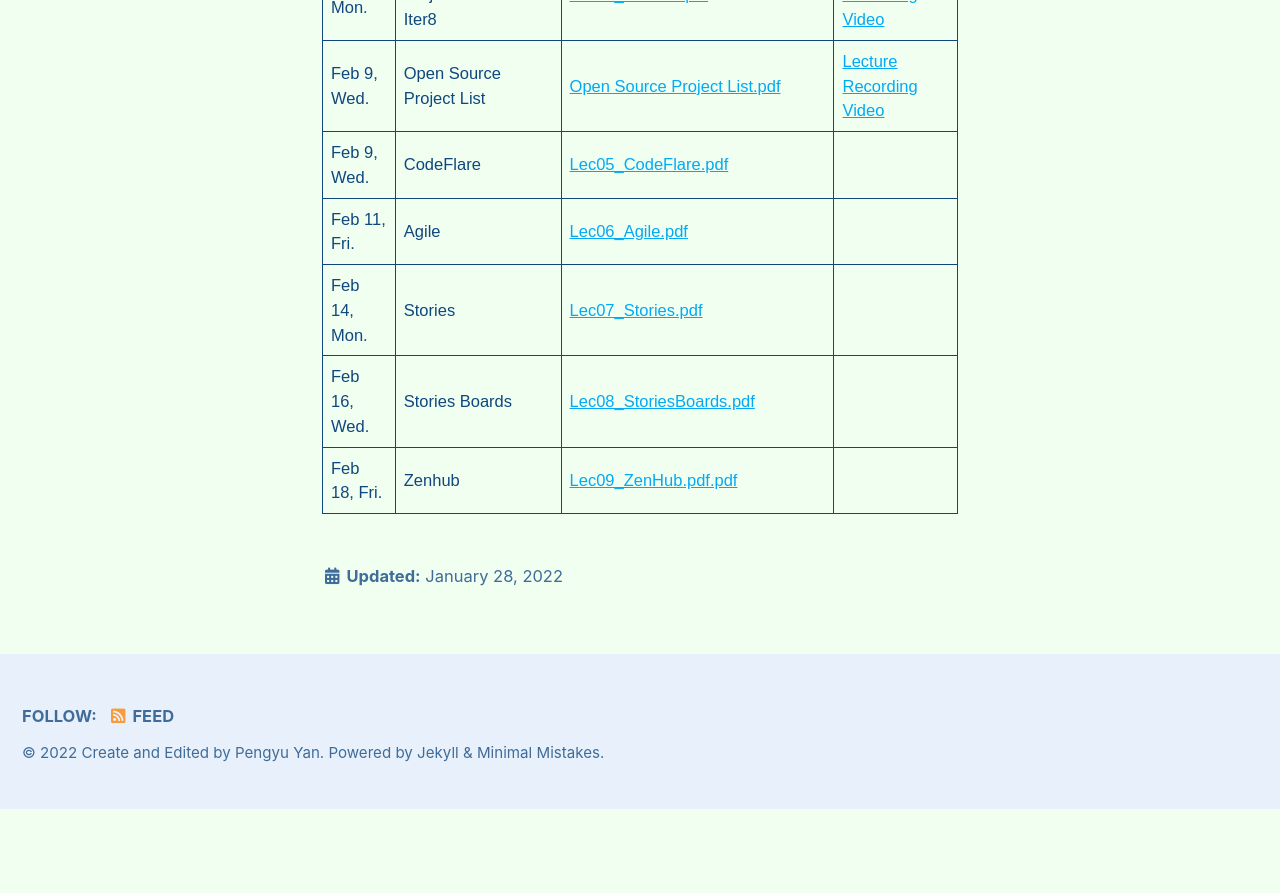
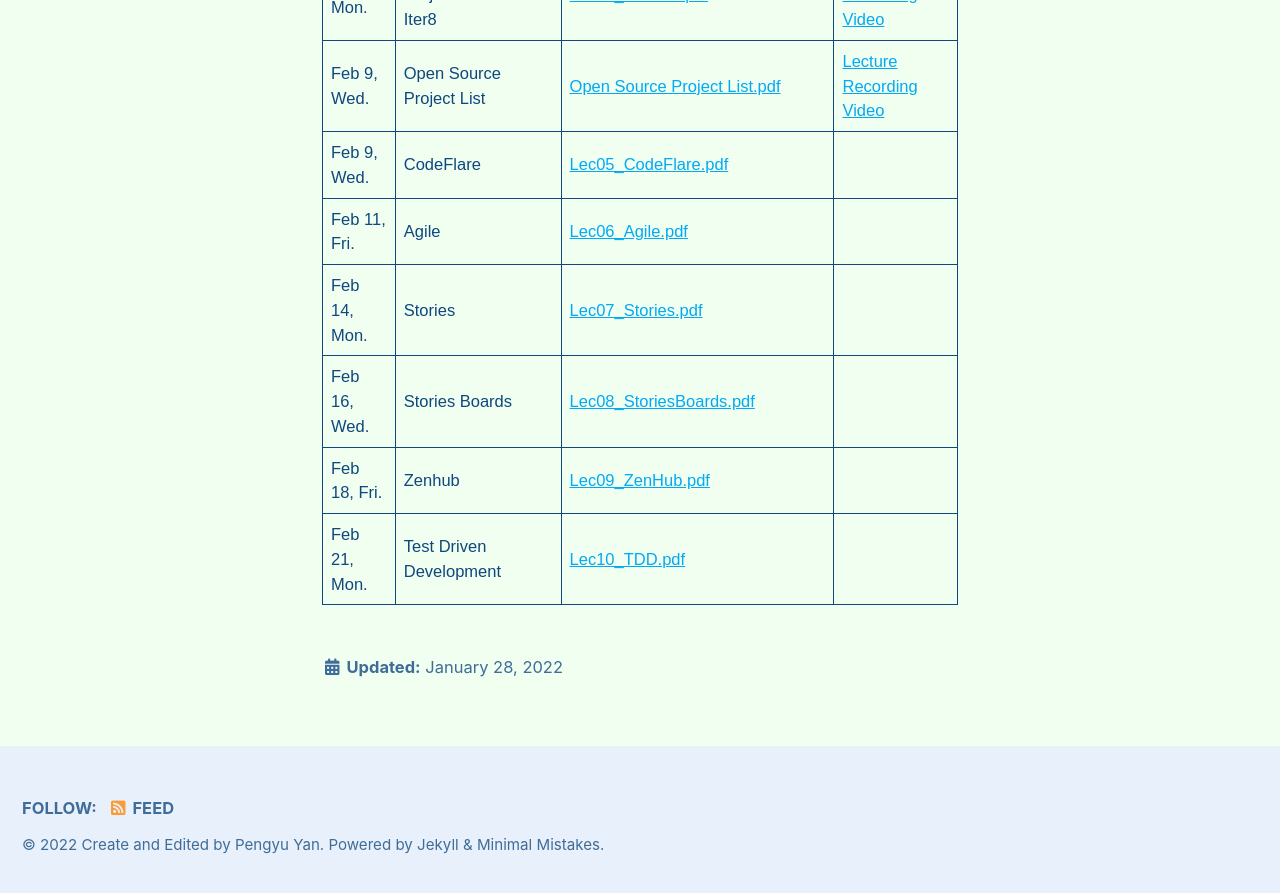
Before and after one commit to xlab-classes/cse442, a Jekyll site: the page built from _pages/lectures.md, in a window 1280 px wide and 900 px high, scrolled down 579 px. Shown: the top 893 px of the window. Built offline with Jekyll 4.4.1, drawn with Linux system fonts in a browser that asks for light colours; cached includes are drawn as plain includes; before the commit the page ends 1388 px from its top, so only the background shows below that.

Commit message:
Update lectures.md

```diff
--- a/_pages/lectures.md
+++ b/_pages/lectures.md
@@ -86,7 +86,13 @@
   <tr>
     <td>Feb 18, Fri.</td>
     <td>Zenhub</td>
-    <td><a href="https://buffalo.box.com/s/w7t6j8k63djuhz6pgykbvrkq4cj1y3ja">Lec09_ZenHub.pdf.pdf</a></td>
+    <td><a href="https://buffalo.box.com/s/w7t6j8k63djuhz6pgykbvrkq4cj1y3ja">Lec09_ZenHub.pdf</a></td>
+    <td></td>
+  </tr>
+  <tr>
+    <td>Feb 21, Mon.</td>
+    <td>Test Driven Development</td>
+    <td><a href="https://buffalo.box.com/s/hbuvt4w0w8g5obadffvwmevublyx3465">Lec10_TDD.pdf</a></td>
     <td></td>
   </tr>
 </table>
```
